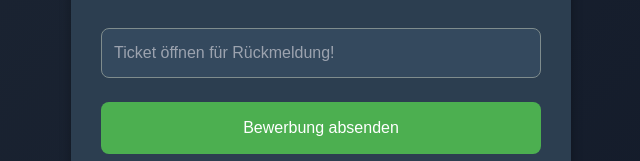
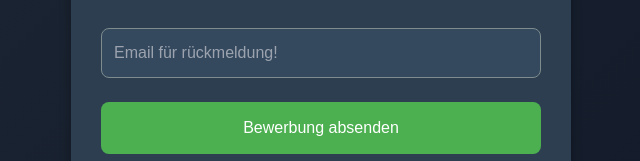
Before and after one commit to gerp-bewerbung/gerp-bewerbung.github.io, a plain HTML site: page index.html in a window 1280 px wide. Shown: the part 427-588 px from the top of the page, 319-959 px from the left. Drawn offline with nearby package versions, Linux system fonts and the light colour scheme.

Commit message:
index.html

```diff
--- a/index.html
+++ b/index.html
@@ -101,7 +101,7 @@
 
     <textarea id="motivation" placeholder="Warum möchtest du Mod werden? (roblox name)" required></textarea>
     <textarea id="experience" placeholder="Welche Erfahrungen bringst du mit?" required></textarea>
-    <input type="email" id="contactEmail" placeholder="Ticket öffnen für Rückmeldung!" required>
+    <input type="email" id="contactEmail" placeholder="Email für rückmeldung!" required>
     <button class="btn" onclick="sendModApplication()">Bewerbung absenden</button>
 
     <div class="social-links">
```
